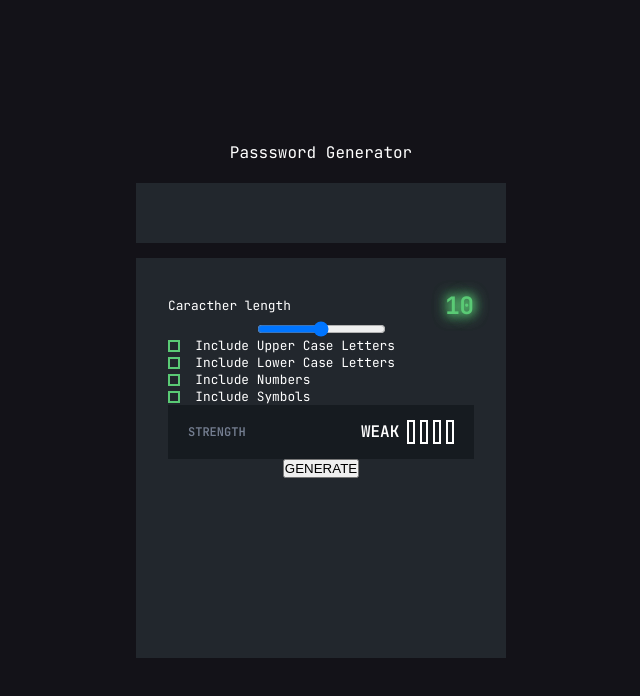
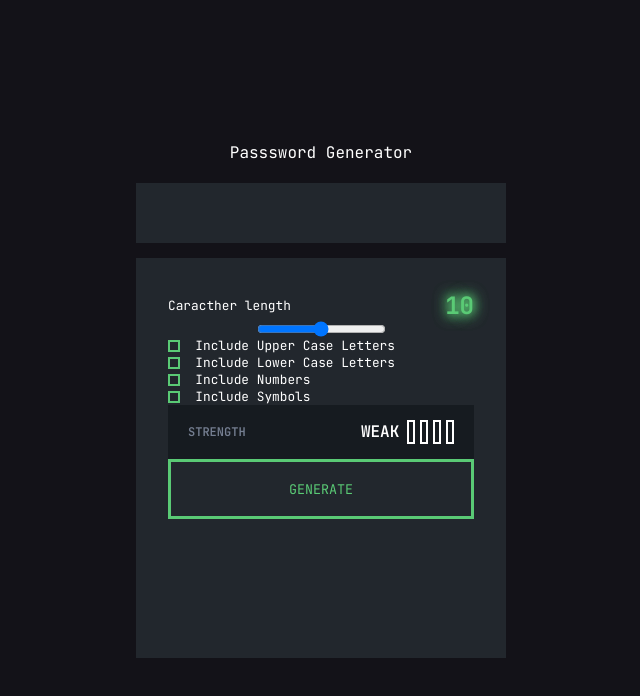
Before and after one commit to gbatistaa/password-generator, a React (Create React App) app: page / in a window 1280 px wide. Shown: the top 696 px of the page, without its empty margins (319-959 px from the left). Built offline with nearby package versions, Linux system fonts and the light colour scheme.

Commit message:
adicionada a estilização do botão de geração de senha

```diff
--- a/src/App.css
+++ b/src/App.css
@@ -4,7 +4,6 @@
 }
 
 .App {
-
     height: 100vh;
     width: 100vw;
     display: flex;
@@ -68,3 +67,13 @@ p.length-number {
 input.length-range {
     height: fit-content;
 }
+
+div.password-settings button.generate-btn {
+    height: 18%;
+    width: 100%;
+    cursor: pointer;
+    background-color: transparent;
+    font-family: "Mono";
+    border: 3px solid #5ACA75;
+    color: #5ACA75;
+}
```
